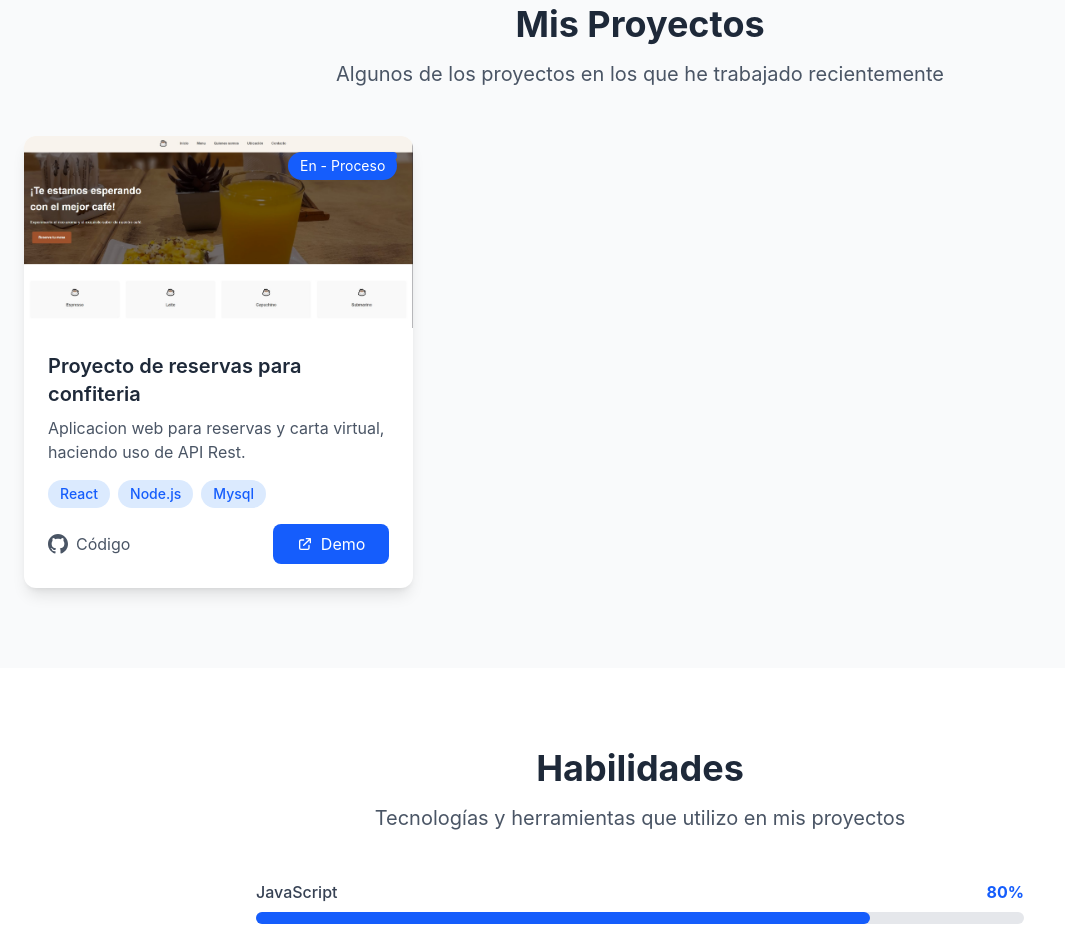
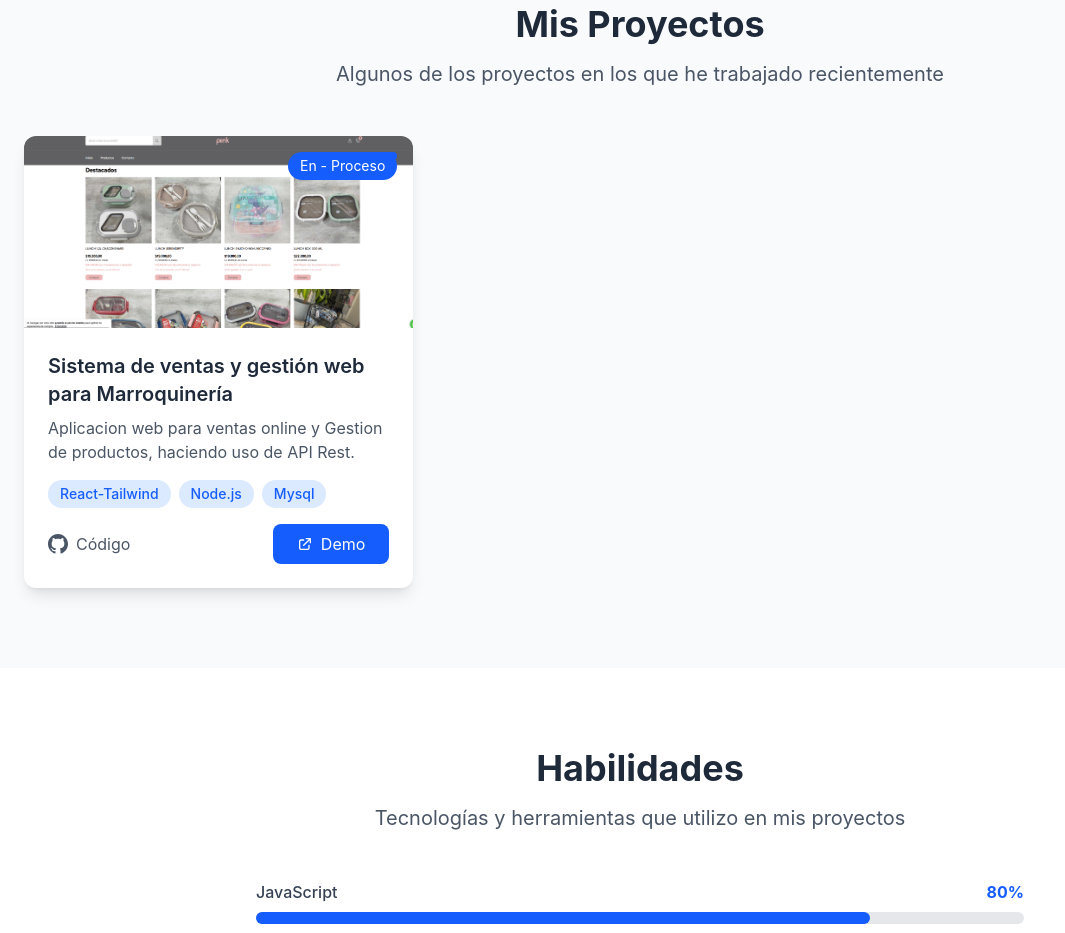
Before and after one commit to tierrezzz/Portfolio-React, a React (Vite) app: page / in a window 1280 px wide. Shown: the part 1020-1953 px from the top of the page, without its empty margins (0-1065 px from the left). Built offline with nearby package versions, Linux system fonts and the light colour scheme; the HTML template or start-up script is replaced by a standard one.

Commit message:
Arreglando

```diff
--- a/src/data/projects.js
+++ b/src/data/projects.js
@@ -1,15 +1,14 @@
-import paggHamilton from "../assets/pagg-hamilton.jpg"
+import paggNalu from "../assets/Nalu.png"
 
 export const projects = [
   {
     id: 1,
-    title: "Proyecto de reservas para confiteria",
-    description: "Aplicacion web para reservas y carta virtual, haciendo uso de API Rest.",
+    title: "Sistema de ventas y gestión web para Marroquinería",
+    description: "Aplicacion web para ventas online y Gestion de productos, haciendo uso de API Rest.",
     estado: "En - Proceso",
-    image: paggHamilton,
-    technologies: ["React", "Node.js", "Mysql"],
-    githubUrl: "https://github.com/tierrezzz/Hamilton-Bar-Proyecto",
-    liveUrl: "https://tierrezzz.github.io/Pagina-Hamilton",
+    image: paggNalu,
+    technologies: ["React-Tailwind", "Node.js", "Mysql"],
+    githubUrl: "https://github.com/tierrezzz/Nalu-Marroquineria",
     featured: true
   },
 
```
Also changed, not shown: src/assets/Nalu.png (added).
